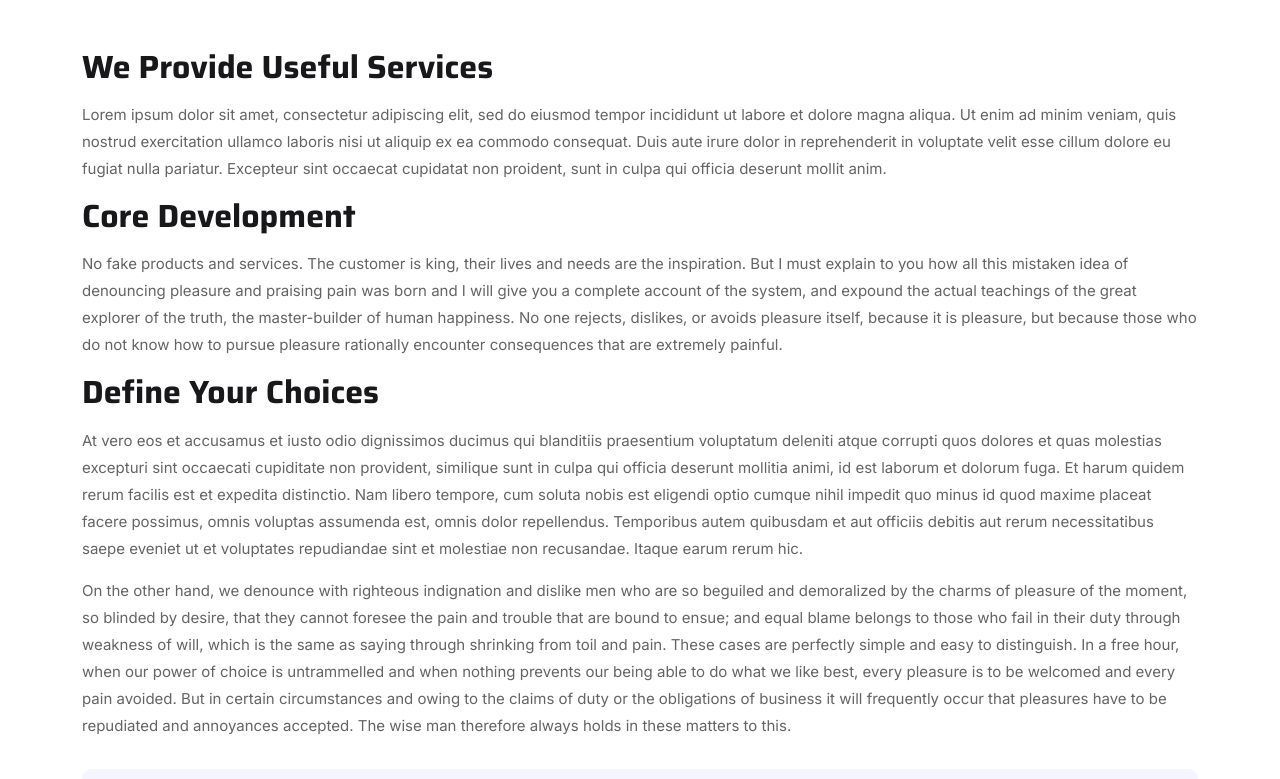
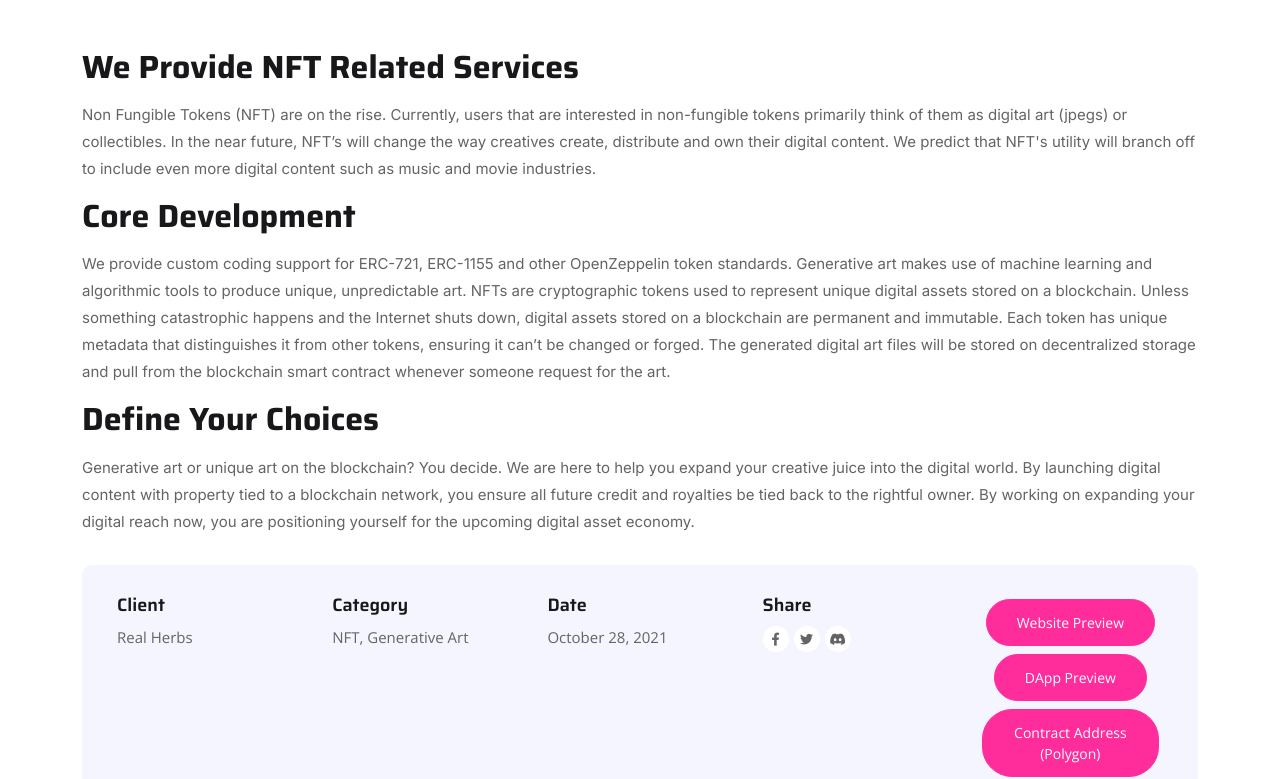
Before and after one commit to warrenseah/flagoneIo, a Next.js app: page /portfolio-details-2 in a window 1280 px wide. Shown: the part 1095-1874 px from the top of the page. Built offline with nearby package versions, Linux system fonts and the light colour scheme.

Commit message:
Created nft page and link

```diff
--- a/components/HomePages/DefaultHome/OurWorks.js
+++ b/components/HomePages/DefaultHome/OurWorks.js
@@ -63,18 +63,18 @@ const OurWorks = () => {
               >
                 <div className="content">
                   <span>
-                    <Link href="/portfolio-details">
+                    <Link href="/portfolio-nft-collections">
                       <a>NFT</a>
                     </Link>
                   </span>
                   <h3>
-                    <Link href="/portfolio-details">
+                    <Link href="/portfolio-nft-collections">
                       <a>Generative Art NFT Collection</a>
                     </Link>
                   </h3>
                 </div>
 
-                <Link href="/portfolio-details">
+                <Link href="/portfolio-nft-collections">
                   <a className="btn btn-primary">View Case Study</a>
                 </Link>
 
--- a/components/Portfolio/PortfolioDetailsContent2.js
+++ b/components/Portfolio/PortfolioDetailsContent2.js
@@ -41,112 +41,115 @@ const PortfolioDetailsContent2 = () => {
           <div className="row">
             <div className="col-lg-12">
               <div className="portfolio-desc">
-                <h2>We Provide Useful Services</h2>
+                <h2>We Provide NFT Related Services</h2>
                 <p>
-                  Lorem ipsum dolor sit amet, consectetur adipiscing elit, sed
-                  do eiusmod tempor incididunt ut labore et dolore magna aliqua.
-                  Ut enim ad minim veniam, quis nostrud exercitation ullamco
-                  laboris nisi ut aliquip ex ea commodo consequat. Duis aute
-                  irure dolor in reprehenderit in voluptate velit esse cillum
-                  dolore eu fugiat nulla pariatur. Excepteur sint occaecat
-                  cupidatat non proident, sunt in culpa qui officia deserunt
-                  mollit anim.
+                  Non Fungible Tokens (NFT) are on the rise. Currently, users
+                  that are interested in non-fungible tokens primarily think of
+                  them as digital art (jpegs) or collectibles. In the near
+                  future, NFT’s will change the way creatives create, distribute
+                  and own their digital content. We predict that NFT's utility
+                  will branch off to include even more digital content such as
+                  music and movie industries.
                 </p>
 
                 <h2>Core Development</h2>
                 <p>
-                  No fake products and services. The customer is king, their
-                  lives and needs are the inspiration. But I must explain to you
-                  how all this mistaken idea of denouncing pleasure and praising
-                  pain was born and I will give you a complete account of the
-                  system, and expound the actual teachings of the great explorer
-                  of the truth, the master-builder of human happiness. No one
-                  rejects, dislikes, or avoids pleasure itself, because it is
-                  pleasure, but because those who do not know how to pursue
-                  pleasure rationally encounter consequences that are extremely
-                  painful.
+                  We provide custom coding support for ERC-721, ERC-1155 and
+                  other OpenZeppelin token standards. Generative art makes use
+                  of machine learning and algorithmic tools to produce unique,
+                  unpredictable art. NFTs are cryptographic tokens used to
+                  represent unique digital assets stored on a blockchain. Unless
+                  something catastrophic happens and the Internet shuts down,
+                  digital assets stored on a blockchain are permanent and
+                  immutable. Each token has unique metadata that distinguishes
+                  it from other tokens, ensuring it can’t be changed or forged.
+                  The generated digital art files will be stored on
+                  decentralized storage and pull from the blockchain smart
+                  contract whenever someone request for the art.
                 </p>
 
                 <h2>Define Your Choices</h2>
                 <p>
-                  At vero eos et accusamus et iusto odio dignissimos ducimus qui
-                  blanditiis praesentium voluptatum deleniti atque corrupti quos
-                  dolores et quas molestias excepturi sint occaecati cupiditate
-                  non provident, similique sunt in culpa qui officia deserunt
-                  mollitia animi, id est laborum et dolorum fuga. Et harum
-                  quidem rerum facilis est et expedita distinctio. Nam libero
-                  tempore, cum soluta nobis est eligendi optio cumque nihil
-                  impedit quo minus id quod maxime placeat facere possimus,
-                  omnis voluptas assumenda est, omnis dolor repellendus.
-                  Temporibus autem quibusdam et aut officiis debitis aut rerum
-                  necessitatibus saepe eveniet ut et voluptates repudiandae sint
-                  et molestiae non recusandae. Itaque earum rerum hic.
-                </p>
-
-                <p>
-                  On the other hand, we denounce with righteous indignation and
-                  dislike men who are so beguiled and demoralized by the charms
-                  of pleasure of the moment, so blinded by desire, that they
-                  cannot foresee the pain and trouble that are bound to ensue;
-                  and equal blame belongs to those who fail in their duty
-                  through weakness of will, which is the same as saying through
-                  shrinking from toil and pain. These cases are perfectly simple
-                  and easy to distinguish. In a free hour, when our power of
-                  choice is untrammelled and when nothing prevents our being
-                  able to do what we like best, every pleasure is to be welcomed
-                  and every pain avoided. But in certain circumstances and owing
-                  to the claims of duty or the obligations of business it will
-                  frequently occur that pleasures have to be repudiated and
-                  annoyances accepted. The wise man therefore always holds in
-                  these matters to this.
+                  Generative art or unique art on the blockchain? You decide. We
+                  are here to help you expand your creative juice into the
+                  digital world. By launching digital content with property tied
+                  to a blockchain network, you ensure all future credit and
+                  royalties be tied back to the rightful owner. By working on
+                  expanding your digital reach now, you are positioning yourself
+                  for the upcoming digital asset economy.
                 </p>
               </div>
 
               <div className="service-details-info">
                 <div className="single-info-box">
                   <h4>Client</h4>
-                  <span>James Anderson</span>
+                  <span>Real Herbs</span>
                 </div>
 
                 <div className="single-info-box">
                   <h4>Category</h4>
-                  <span>Saas, Marketing</span>
+                  <span>NFT, Generative Art</span>
                 </div>
 
                 <div className="single-info-box">
                   <h4>Date</h4>
-                  <span>February 28, 2022</span>
+                  <span>October 28, 2021</span>
                 </div>
 
                 <div className="single-info-box">
                   <h4>Share</h4>
                   <ul className="social">
                     <li>
-                      <a href="https://www.facebook.com/" target="_blank">
+                      <a
+                        href="https://www.facebook.com/kryptotrees"
+                        title="kyrptoTrees fb"
+                        target="_blank"
+                      >
                         <i className="fa-brands fa-facebook-f"></i>
                       </a>
                     </li>
                     <li>
-                      <a href="https://twitter.com/" target="_blank">
+                      <a
+                        href="https://twitter.com/KryptoTreesNFT"
+                        title="kyrptoTrees Twitter"
+                        target="_blank"
+                      >
                         <i className="fa-brands fa-twitter"></i>
                       </a>
                     </li>
                     <li>
-                      <a href="https://www.linkedin.com/" target="_blank">
-                        <i className="fa-brands fa-linkedin-in"></i>
-                      </a>
-                    </li>
-                    <li>
-                      <a href="https://www.instagram.com/" target="_blank">
-                        <i className="fa-brands fa-instagram"></i>
+                      <a
+                        href="https://discord.gg/EwybaHdp"
+                        title="kyrptoTrees Discord"
+                        target="_blank"
+                      >
+                        <i className="fa-brands fa-discord"></i>
                       </a>
                     </li>
                   </ul>
                 </div>
 
                 <div className="single-info-box">
-                  <a href="#" className="default-btn" target="_blank">
-                    Live Preview
+                  <a
+                    href="https://kryptotrees.com"
+                    className="default-btn m-1"
+                    target="_blank"
+                  >
+                    Website Preview
+                  </a>
+                  <a
+                    href="https://polygon.kryptotrees.com"
+                    className="default-btn m-1"
+                    target="_blank"
+                  >
+                    dApp Preview
+                  </a>
+                  <a
+                    href="https://polygonscan.com/address/0x660dec2e3a19fb5534afe02b5c115dc4905bc9f9"
+                    className="default-btn m-1"
+                    target="_blank"
+                  >
+                    Contract Address (Polygon)
                   </a>
                 </div>
               </div>
```
Also changed, not shown: pages/portfolio-nft-collections.js (added, +27 -0 lines).
